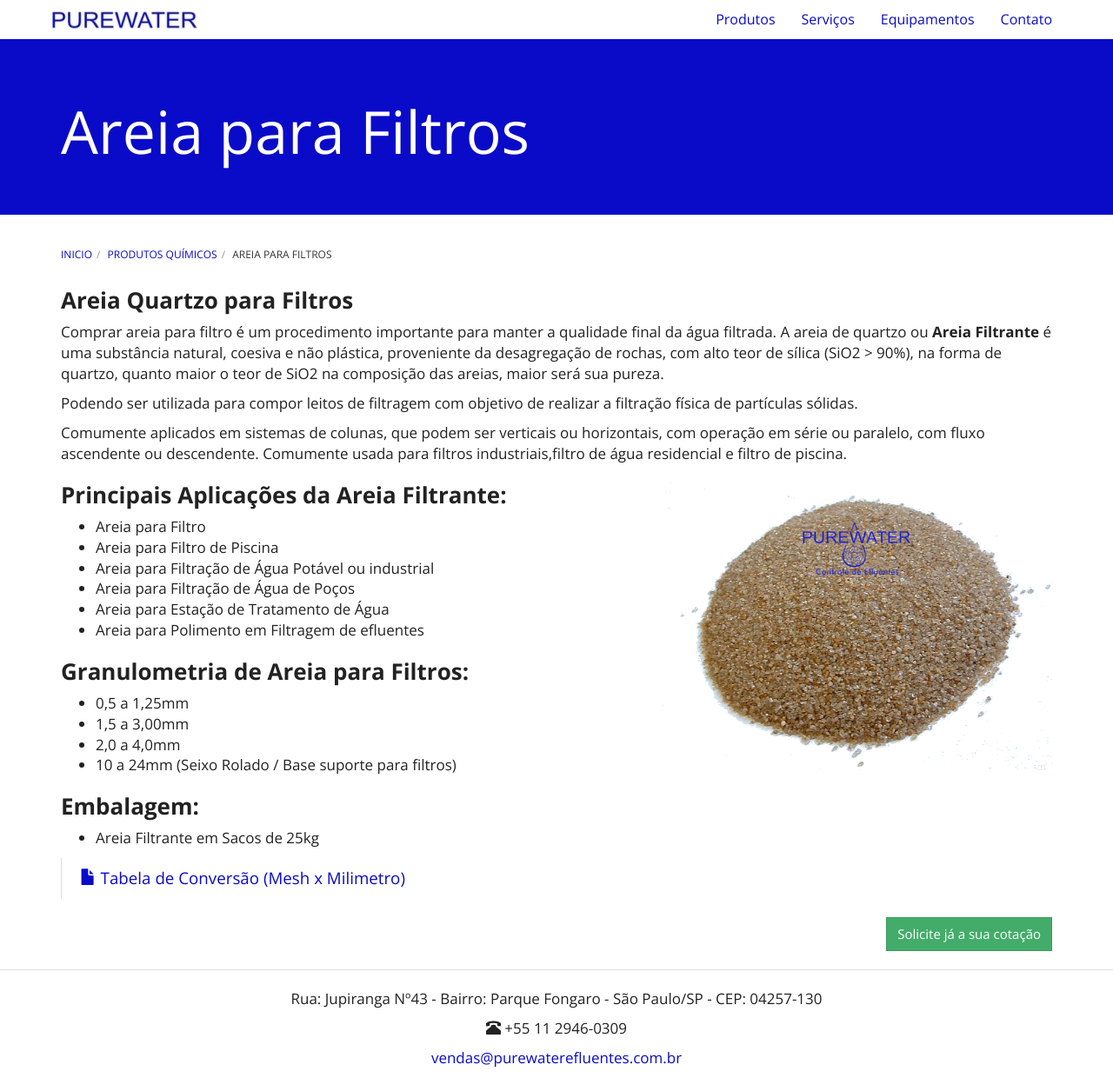
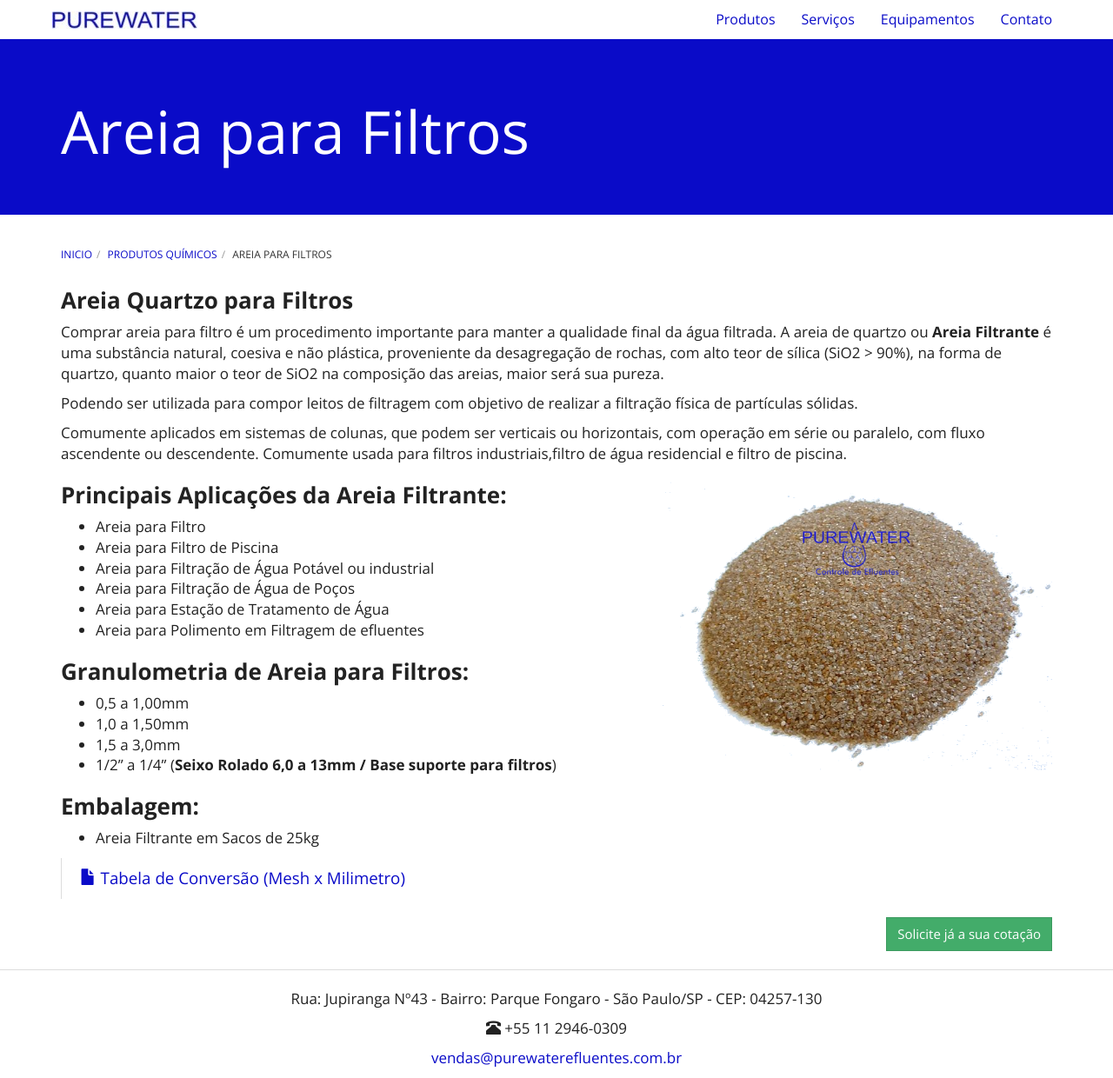
Before and after one commit to purewaterefluentes/purewaterefluentes.github.io, a Jekyll site: the page built from produtos/areia-para-filtros.md, in a window 1280 px wide and 1240 px high. Shown: the whole window at 87% size. Built offline with Jekyll 4.4.1, drawn with Linux system fonts in a browser that asks for light colours; nearby versions of some CDN libraries; library files that are not in the unit come from our copies.

Commit message:
Update areia-para-filtros.md

```diff
--- a/produtos/areia-para-filtros.md
+++ b/produtos/areia-para-filtros.md
@@ -29,10 +29,10 @@ Comumente aplicados em sistemas de colunas, que podem ser verticais ou horizonta
 
 ### **Granulometria de Areia para Filtros:**
 
-- 0,5 a 1,25mm
-- 1,5 a 3,00mm
-- 2,0 a 4,0mm
-- 10 a 24mm (Seixo Rolado / Base suporte para filtros)
+- 0,5 a 1,00mm
+- 1,0 a 1,50mm
+- 1,5 a 3,0mm
+- 1/2" a 1/4"  (**Seixo Rolado 6,0 a 13mm / Base suporte para filtros**)
 
 ### **Embalagem:**
 
```
